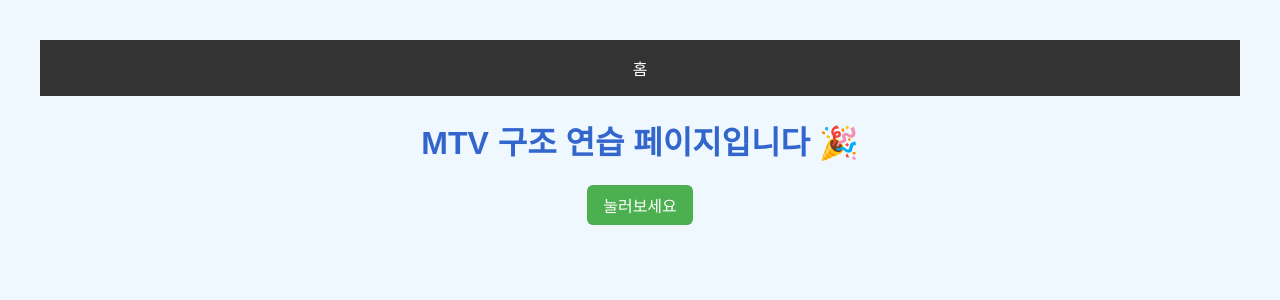
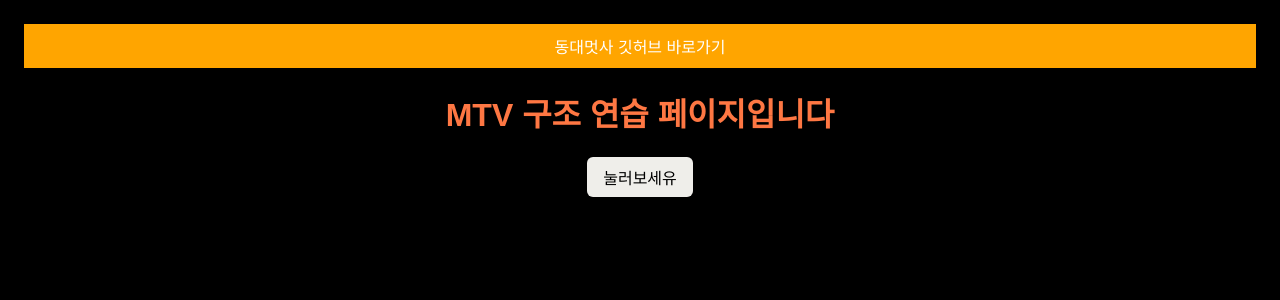
Before and after one commit to gn00py48/likelion13th_mtv_practice, a Django app: page / in a window 1280 px wide. Shown: the top 300 px of the page. Run offline with Django 5.2, Linux system fonts and the light colour scheme.

Commit message:
멋사 13기 MTV 파일 구조 연결 실습

```diff
--- a/main/pages/mainpage.html
+++ b/main/pages/mainpage.html
@@ -1,6 +1,6 @@
 {% extends 'base.html' %}
-
+{% load static %}
 {% block content %}
-    <h1>MTV 구조 연습 페이지입니다 🎉</h1>
-    <button onclick="sayHello()">눌러보세요</button>
+    <h1>MTV 구조 연습 페이지입니다</h1>
+    <button onclick="connectSuccess()">눌러보세유</button>
 {% endblock %}
--- a/main/views.py
+++ b/main/views.py
@@ -1,4 +1,3 @@
-# main/views.py
 from django.shortcuts import render
 
 def mainpage(request):
--- a/mtv_practice/static/css/example.css
+++ b/mtv_practice/static/css/example.css
@@ -1,20 +1,24 @@
 body {
-    background-color: #f0f8ff;
+    background-color: #000000;
     font-family: sans-serif;
     text-align: center;
-    padding: 2rem;
+    padding: 1rem;
 }
 
 h1 {
-    color: #3366cc;
+    color: #FE7743;
 }
 
 button {
     padding: 0.5rem 1rem;
     font-size: 1rem;
-    background-color: #4caf50;
-    color: white;
+    background-color: #EFEEEA;
+    color: 273F4F;
     border: none;
     border-radius: 6px;
     cursor: pointer;
 }
+
+button:hover{
+    scale: 1.001;
+}
--- a/mtv_practice/static/js/example.js
+++ b/mtv_practice/static/js/example.js
@@ -1,3 +1,3 @@
-function sayHello() {
-  alert("연결에 성공했습니다! 짱👍👍");
+function connectSuccess() {
+    alert("연결에 성공했습니다! 짱👍👍");
 }
--- a/mtv_practice/templates/shared/navbar.html
+++ b/mtv_practice/templates/shared/navbar.html
@@ -1,3 +1,3 @@
-<nav style="background: #333; padding: 1rem;">
-  <a href="/" style="color: white; text-decoration: none;">홈</a>
-</nav>
+<div style="background: orange; padding: 10px;">
+    <a href="https://github.com/LikeLion-at-DGU" style="color: white; text-decoration: none;">동대멋사 깃허브 바로가기</a>
+</div>
```
